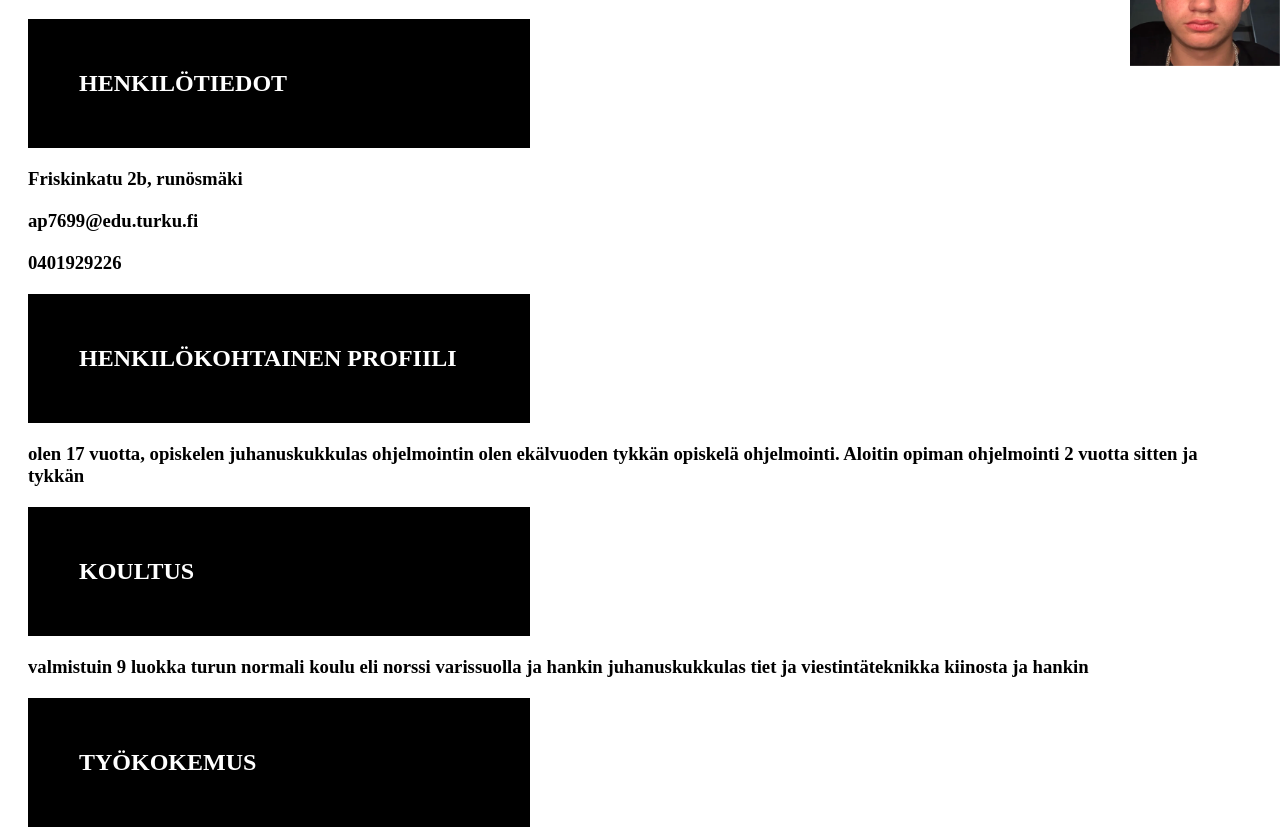
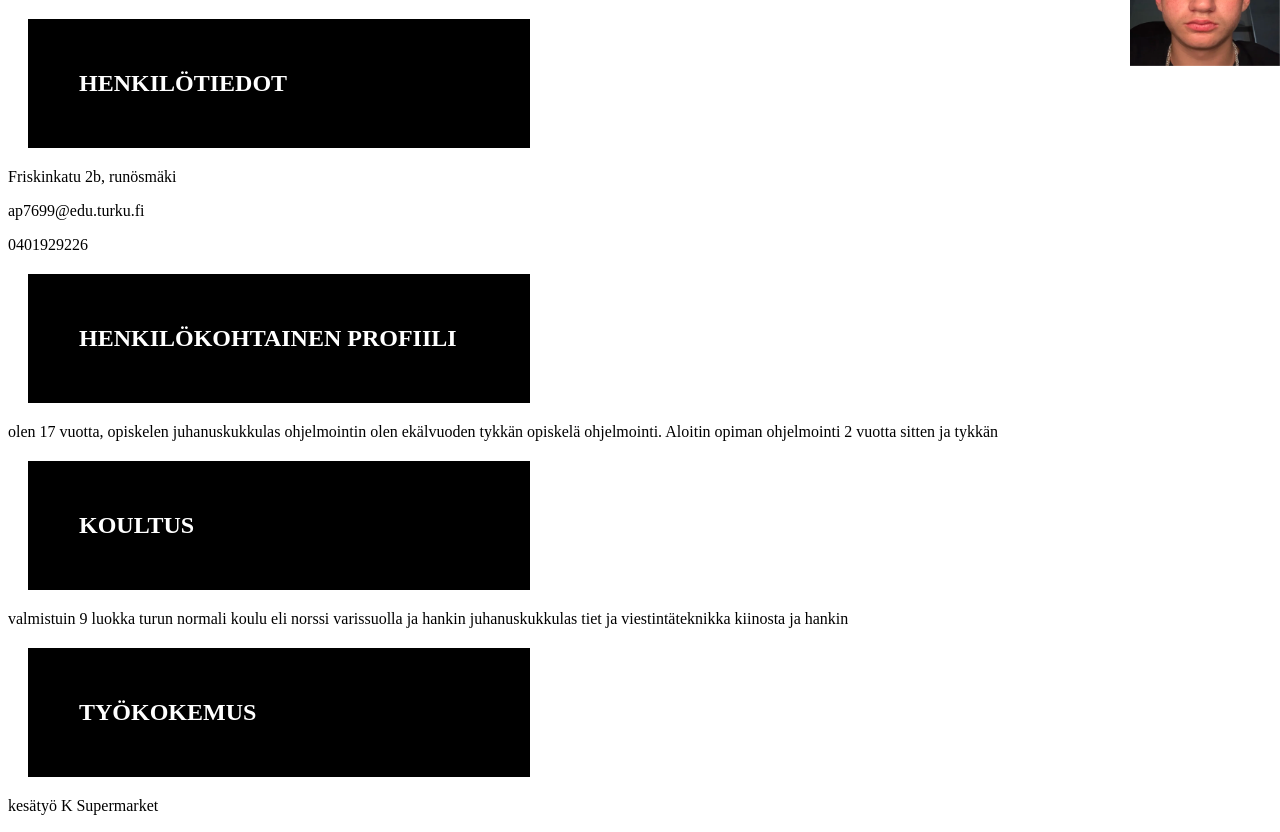
Before and after one commit to K4Aris/cv, a plain HTML site: page index.html in a window 1280 px wide. Shown: the part 94-926 px from the top of the page. Drawn offline with Linux system fonts and the light colour scheme.

Commit message:
Update index.html

```diff
--- a/index.html
+++ b/index.html
@@ -12,21 +12,21 @@
 
     <h2>HENKILÖTIEDOT</h2>
 
-    <h3>Friskinkatu 2b, runösmäki</h3>
-    <h3>ap7699@edu.turku.fi</h3>
-    <h3>0401929226</h3>
+    <p>Friskinkatu 2b, runösmäki</p>
+    <p>ap7699@edu.turku.fi</p>
+    <p>0401929226</p>
 
     <h2>HENKILÖKOHTAINEN PROFIILI</h2>
 
-    <h3>olen 17 vuotta, opiskelen juhanuskukkulas ohjelmointin olen ekälvuoden tykkän opiskelä ohjelmointi. Aloitin opiman ohjelmointi 2 vuotta sitten ja tykkän</h3>
+    <p>olen 17 vuotta, opiskelen juhanuskukkulas ohjelmointin olen ekälvuoden tykkän opiskelä ohjelmointi. Aloitin opiman ohjelmointi 2 vuotta sitten ja tykkän</p>
 
     <h2>KOULTUS</h2>
 
-    <H3>valmistuin 9 luokka turun normali koulu eli norssi varissuolla ja hankin juhanuskukkulas tiet ja viestintäteknikka kiinosta ja hankin</H3>
+    <p>valmistuin 9 luokka turun normali koulu eli norssi varissuolla ja hankin juhanuskukkulas tiet ja viestintäteknikka kiinosta ja hankin</p>
 
     <h2>TYÖKOKEMUS</h2>
 
-    <h3>kesätyö K Supermarket </h3>
+    <p>kesätyö K Supermarket</p>
 
     <h2>KIELET</h2>
 
```
